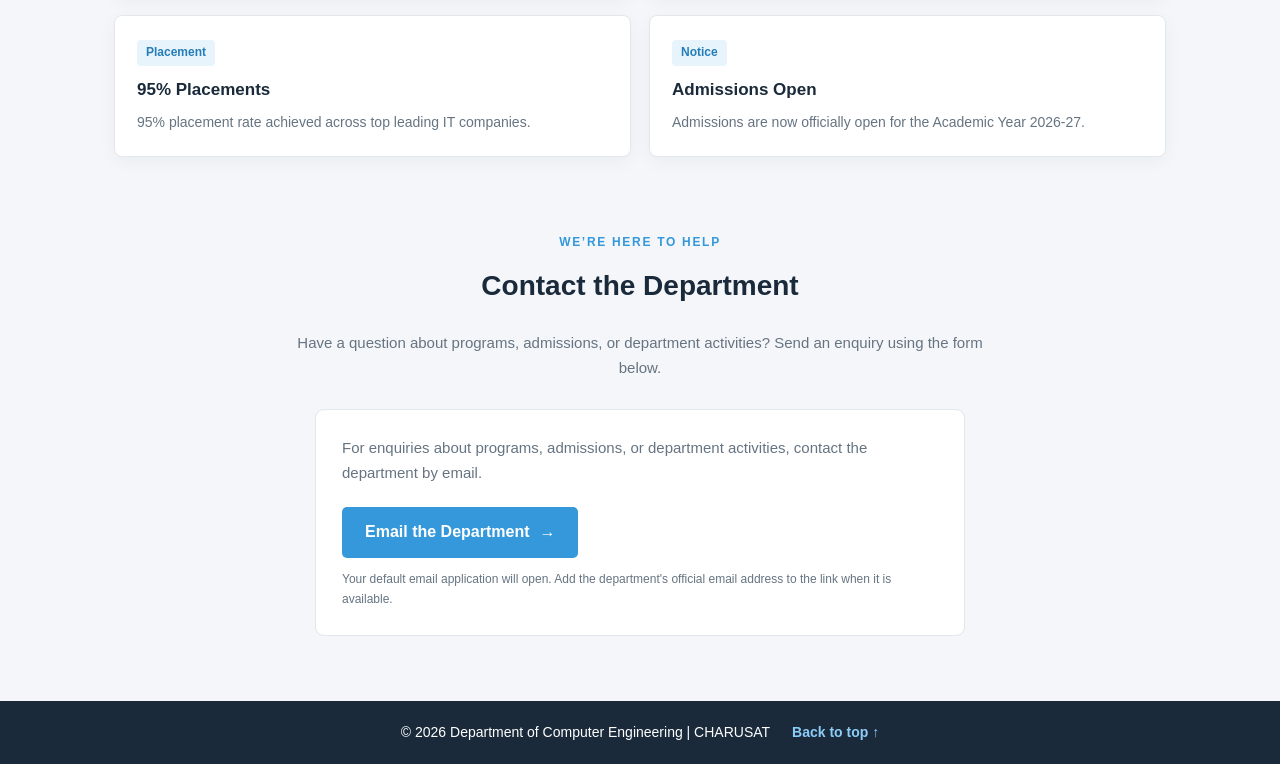
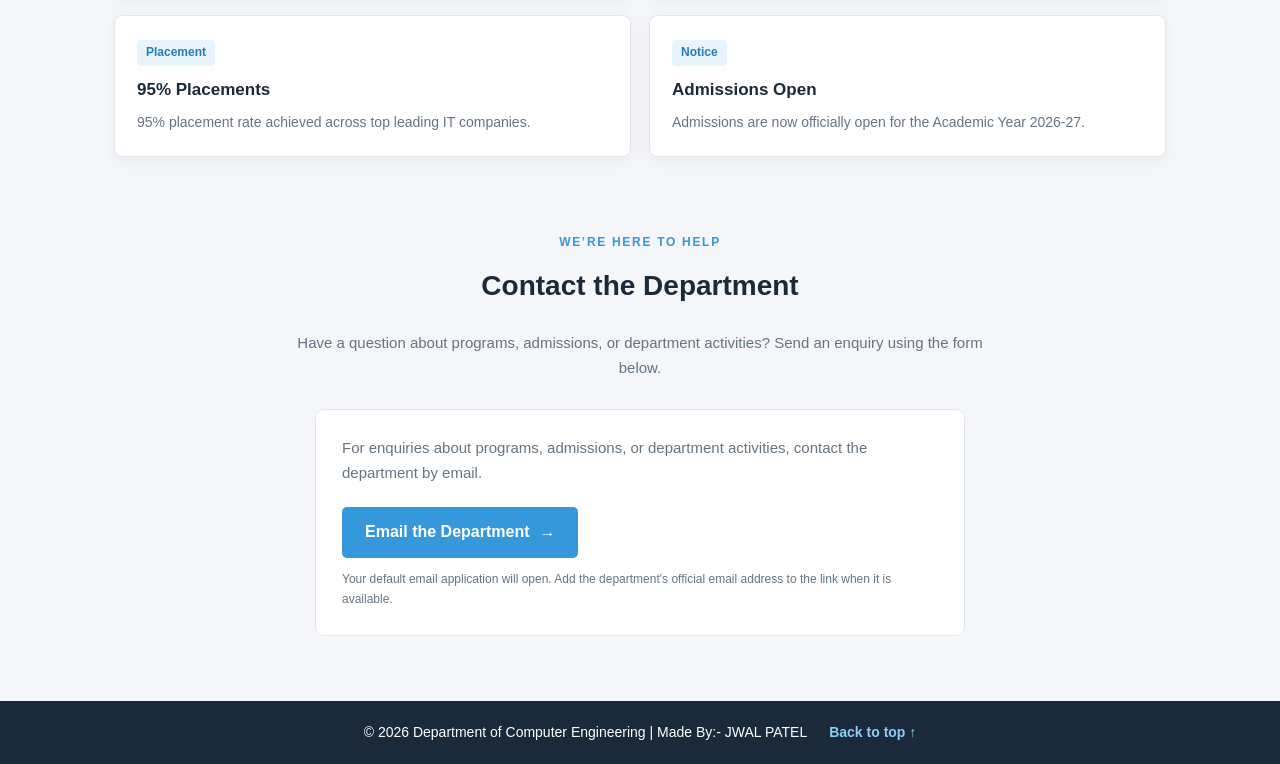
Before and after one commit to pateljwal2-dot/Practical-2, a plain HTML site: page index.html in a window 1280 px wide. Shown: the part 2108-2872 px from the top of the page. Drawn offline with Linux system fonts and the light colour scheme.

Commit message:
Update index.html

```diff
--- a/index.html
+++ b/index.html
@@ -125,7 +125,7 @@
   </main>
 
   <footer>
-    <p>© 2026 Department of Computer Engineering | CHARUSAT</p>
+    <p>© 2026 Department of Computer Engineering | Made By:- JWAL PATEL</p>
     <a href="#home" class="back-to-top">Back to top ↑</a>
   </footer>
 </body>
```
